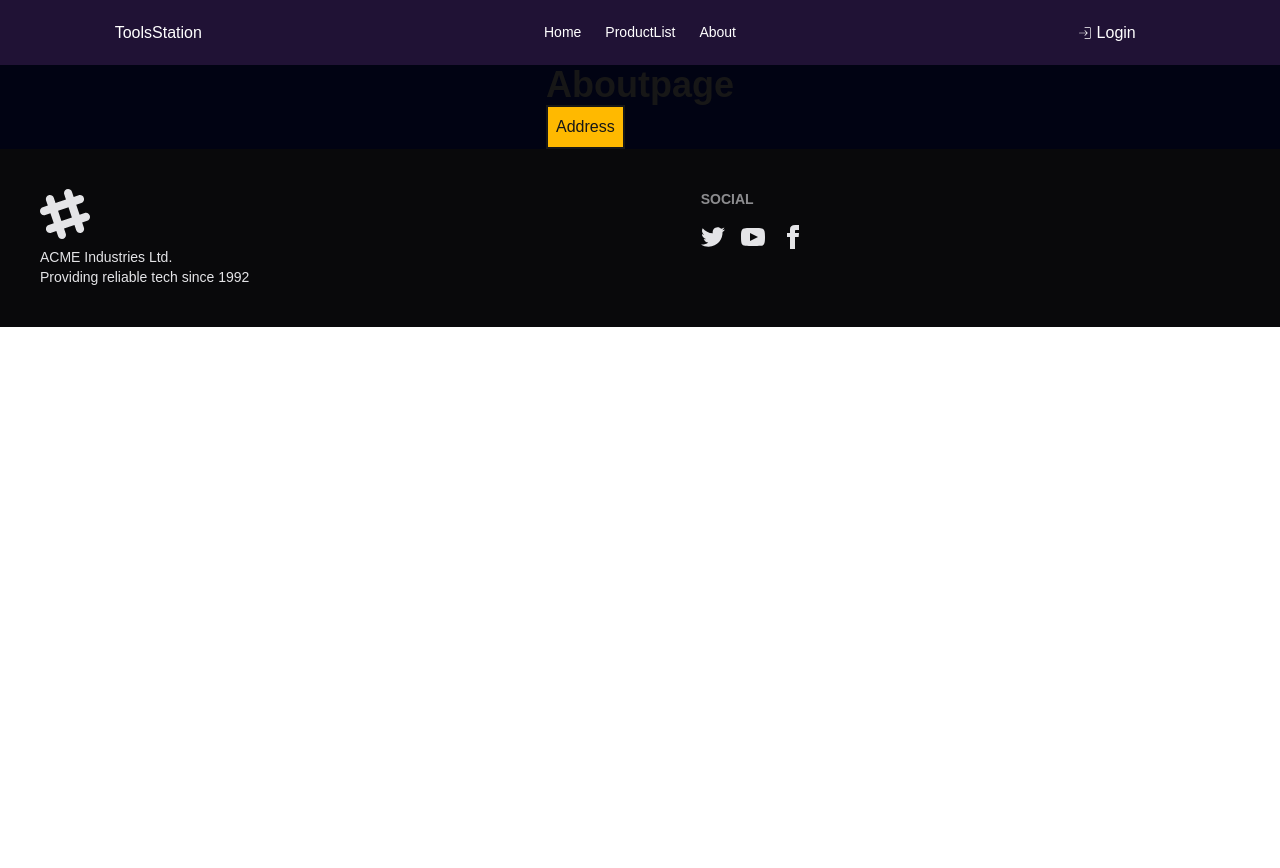
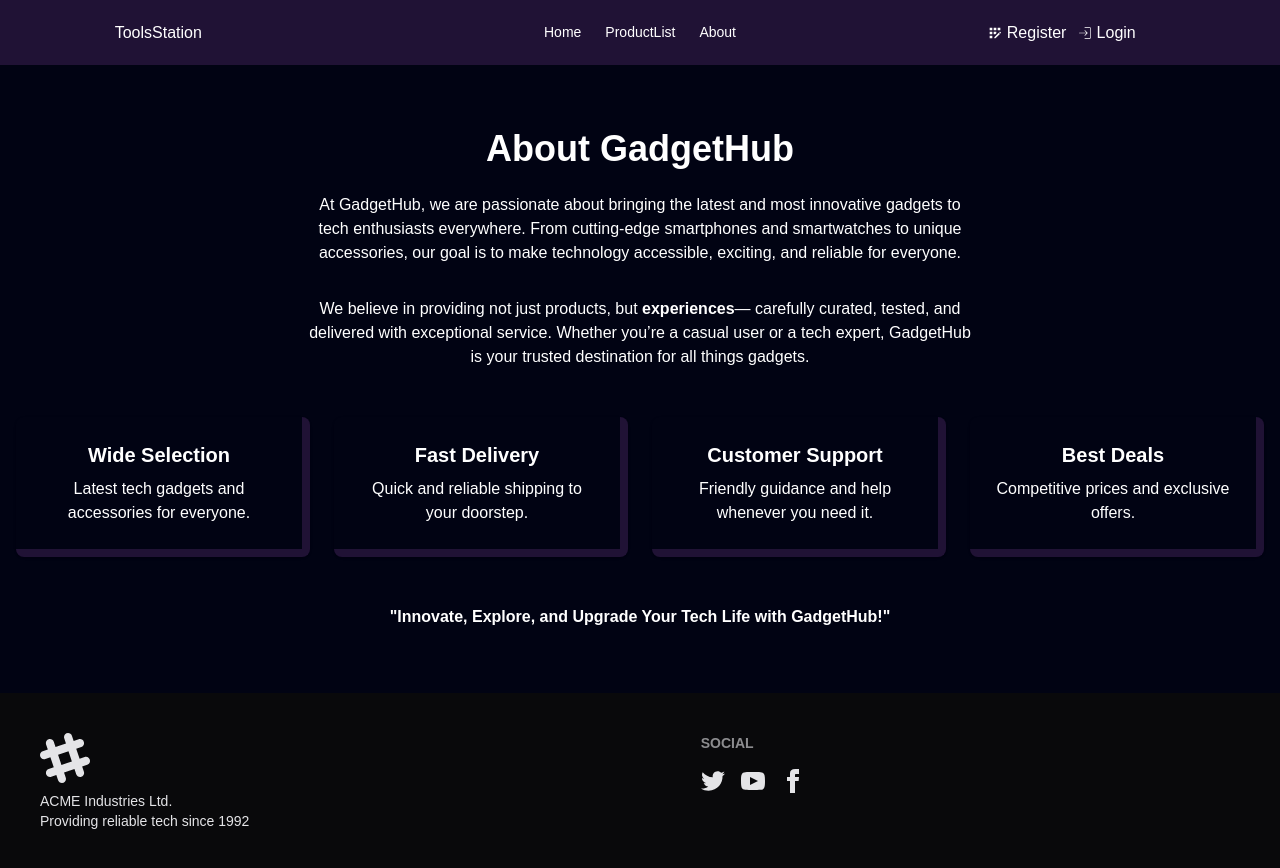
Before and after one commit to Rakib-76/Job-task-with-next, a Next.js app: page /about in a window 1280 px wide. Shown: the top 868 px of the page. Before the commit the page ends 800 px from the top, so only its background shows below. Built offline with nearby package versions, Linux system fonts and the light colour scheme.

Commit message:
added the semi final project

```diff
--- a/src/app/Components/Banner.jsx
+++ b/src/app/Components/Banner.jsx
@@ -24,6 +24,7 @@ export default function Banner() {
                     </div>
                 </div>
             </div>
+            <div className='border-b-2 border-b-zinc-500 shadow-2xl'></div>
         </div>
     )
 }
--- a/src/app/Components/Navbar.jsx
+++ b/src/app/Components/Navbar.jsx
@@ -1,6 +1,8 @@
+"use client"
 import Link from 'next/link'
 import React from 'react'
 import { CiLogin } from "react-icons/ci";
+import { MdAppRegistration } from "react-icons/md";
 
 export default function
     () {
@@ -62,6 +64,12 @@ export default function
             <div className='navbar-end'>
                 <Link href='/register'>
                     <div className="navbar-end flex gap-1 ">
+                        <p className='text-white'><MdAppRegistration /></p>
+                        <a className='text-white'>Register</a>
+                    </div>
+                </Link>
+                <Link href='/login'>
+                    <div className="navbar-end flex gap-1 ">
                         <p className='text-white'><CiLogin /></p>
                         <a className='text-white'>Login</a>
                     </div>
--- a/src/app/about/page.jsx
+++ b/src/app/about/page.jsx
@@ -1,33 +1,47 @@
-'use client'
-// Here must have this use client or it will not work
-import Link from 'next/link'
-import { useRouter } from 'next/navigation';
-import React from 'react'
+"use client";
+import React from "react";
 
-export default function Aboutpage() {
-// here i will use another navigate system using handleevent function
-const router = useRouter();
-// here islogged in use for check that is user logged in or loggout , here i use a condition that if user is not exist it will navige to home or exist it will navigate to address page for seccure here i use handle function to navigate ..
+export default function AboutSection() {
+  return (
+    <section className=" py-16">
+      <div className="container mx-auto px-4 text-center">
+        <h2 className="text-white text-4xl font-bold mb-6 text-gray-800">About GadgetHub</h2>
+        <p className="text-white mb-8 max-w-2xl mx-auto">
+          At GadgetHub, we are passionate about bringing the latest and most
+          innovative gadgets to tech enthusiasts everywhere. From cutting-edge
+          smartphones and smartwatches to unique accessories, our goal is to
+          make technology accessible, exciting, and reliable for everyone.
+        </p>
+        <p className="text-white mb-12 max-w-2xl mx-auto">
+          We believe in providing not just products, but <span className="font-semibold">experiences</span>—
+          carefully curated, tested, and delivered with exceptional service.
+          Whether you’re a casual user or a tech expert, GadgetHub is your trusted
+          destination for all things gadgets.
+        </p>
 
-// [Note: If i use here normal link when i can't check the conditon and it willn't seccure . ]
-const isLoggedin =true;
-// const isLoggedin =false;
-const handleNavigate = () =>{
-    if(isLoggedin){
-        router.push('/about/address')
-    }
-    else{
-        router.push('/')
-    }
+        <div className="grid md:grid-cols-2 lg:grid-cols-4 gap-6">
+          <div className=" border-b-8 border-b-[#201235] border-r-8 border-r-[#201235] text-white p-6 rounded-lg shadow hover:shadow-lg transition">
+            <h3 className="text-xl font-bold mb-2">Wide Selection</h3>
+            <p className="text-white">Latest tech gadgets and accessories for everyone.</p>
+          </div>
+          <div className="border-b-8 border-b-[#201235] border-r-8 border-r-[#201235] text-white p-6 rounded-lg shadow hover:shadow-lg transition">
+            <h3 className="text-xl font-bold mb-2">Fast Delivery</h3>
+            <p className="text-white">Quick and reliable shipping to your doorstep.</p>
+          </div>
+          <div className="text-white p-6 rounded-lg shadow hover:shadow-lg transition border-b-8 border-b-[#201235] border-r-8 border-r-[#201235]">
+            <h3 className="text-xl font-bold mb-2">Customer Support</h3>
+            <p className="text-white">Friendly guidance and help whenever you need it.</p>
+          </div>
+          <div className="text-white p-6 rounded-lg shadow hover:shadow-lg transition border-b-8 border-b-[#201235] border-r-8 border-r-[#201235]">
+            <h3 className="text-xl font-bold mb-2">Best Deals</h3>
+            <p className="text-white">Competitive prices and exclusive offers.</p>
+          </div>
+        </div>
+
+        <p className="text-white mt-12 font-semibold">
+          "Innovate, Explore, and Upgrade Your Tech Life with GadgetHub!"
+        </p>
+      </div>
+    </section>
+  );
 }
-
-  return (
-    <div>
-        <h1 className='text-4xl font-bold'>Aboutpage</h1>
-        {/* <Link href='/about/address'>
-                <li>Address</li>
-        </Link> */}
-        <button className='bg-amber-400 p-2  border-2' type='button' onClick={handleNavigate}>Address</button>
-    </div>
-  )
-}
--- a/src/app/logIn/components/LoginForm.jsx
+++ b/src/app/logIn/components/LoginForm.jsx
@@ -2,7 +2,6 @@
 import Link from 'next/link'
 import React from 'react'
 import { signIn } from "next-auth/react"
-import Swal from 'sweetalert2'
 
 
 export default function LoginForm() {
@@ -12,21 +11,13 @@ export default function LoginForm() {
         const email = form.email.value;
         const password = form.password.value;
         try {
-            await signIn("credentials", { email, password, callbackUrl: "/" });
-            // console.log({ email, password });
-            if (result.success) {
-                Swal.fire({
-                    icon: "success",
-                    title: "Login Successful",
-                    text: "Redirecting to Home...",
-                    timer: 2000,
-                    showConfirmButton: false,
-                });
-        };
+            await signIn("credentials", { email, password, callbackUrl:"/" });
+            console.log({ email, password });
+
 
         } catch (error) {
             console.log(error);
-        Swal.fire("Authentication Failed")
+            alert("Authentication Failed")
         }
 
     };
--- a/src/app/page.js
+++ b/src/app/page.js
@@ -1,10 +1,14 @@
 import Image from "next/image";
 import Banner from "./Components/Banner";
+import Servicespage from "./services/page";
+import AboutSection from "./about/page";
 
 export default function Home() {
   return (
     <section className="bg-[#010313]">
       <Banner></Banner>
+      <Servicespage></Servicespage>
+      <AboutSection></AboutSection>
     </section>
   );
 }
--- a/src/app/register/components/RegisterForm.jsx
+++ b/src/app/register/components/RegisterForm.jsx
@@ -1,12 +1,11 @@
 "use client";
 import React, { useEffect } from "react";
-import { useRouter } from "next/navigation";
 import Swal from "sweetalert2";
 import { registerUser } from "@/app/actions/auth/registerUser";
 import Link from 'next/link'
 
 export default function RegisterForm() {
-    const router = useRouter();
+
 
     const handleSubmit = async (e) => {
         e.preventDefault();
@@ -19,6 +18,7 @@ export default function RegisterForm() {
 
         const result = await registerUser(payload);
 
+
         if (result.success) {
             Swal.fire({
                 icon: "success",
@@ -28,9 +28,6 @@ export default function RegisterForm() {
                 showConfirmButton: false,
             });
 
-            setTimeout(() => {
-                router.push("/"); // ✅ safe inside setTimeout
-            }, 2000);
         } else {
             Swal.fire({
                 icon: "error",
--- a/src/app/services/[id]/page.jsx
+++ b/src/app/services/[id]/page.jsx
@@ -14,14 +14,14 @@ export default async function ServicesDetailspage({ params }) {
   if (!singleData) {
     return (
       <div className='m-10 text-center text-red-500'>
-        <h1>Service Not Found</h1>
+        <h1>Product Not Found</h1>
       </div>
     );
   }
 
   return (
     <div className='m-10  '>
-      <h1 className='text-center font-bold text-2xl mb-6 text-white'>Service Details</h1>
+      <h1 className='text-center font-bold text-2xl mb-6 text-white'>Product Details</h1>
       <div className='flex flex-row-reverse justify-center items-center p-10 gap-10 rounded-lg shadow-lg shadow-[#201235] border border-zinc-300'>
         <div>
           <h2 className='text-xl font-semibold text-white'>Name: {singleData.name}</h2>
--- a/src/app/services/page.jsx
+++ b/src/app/services/page.jsx
@@ -8,7 +8,7 @@ export default async function Servicespage() {
   const data = await serviceCollection.find({}).toArray();
     return (
         <div>
-            <h1 className='text-4xl font-bold text-center mt-10 text-white'>Services page</h1>
+            <h1 className='text-4xl font-bold text-center mt-10 text-white'>Product  page</h1>
             <div className='grid grid-cols-3 gap-4 p-4' >
                 {
                     data.map((data) => {
@@ -26,6 +26,7 @@ export default async function Servicespage() {
                     })
                 }
             </div>
+
         </div>
     )
 }
--- a/src/lib/dbConnect.js
+++ b/src/lib/dbConnect.js
@@ -6,7 +6,7 @@ export const collectionNameObj = {
 
 export default function dbConnect (collectionName){
 
-  const uri = process.env.MONGODB_URI
+  const uri = process.env.NEXT_PUBLIC_MONGODB_URI
   // Create a MongoClient with a MongoClientOptions object to set the Stable API version
   const client = new MongoClient(uri, {
     serverApi: {
```
Also changed, not shown: 1 other file (tests, documents, lock files or other folders). Lines whose indentation alone changed are shown as unchanged.
